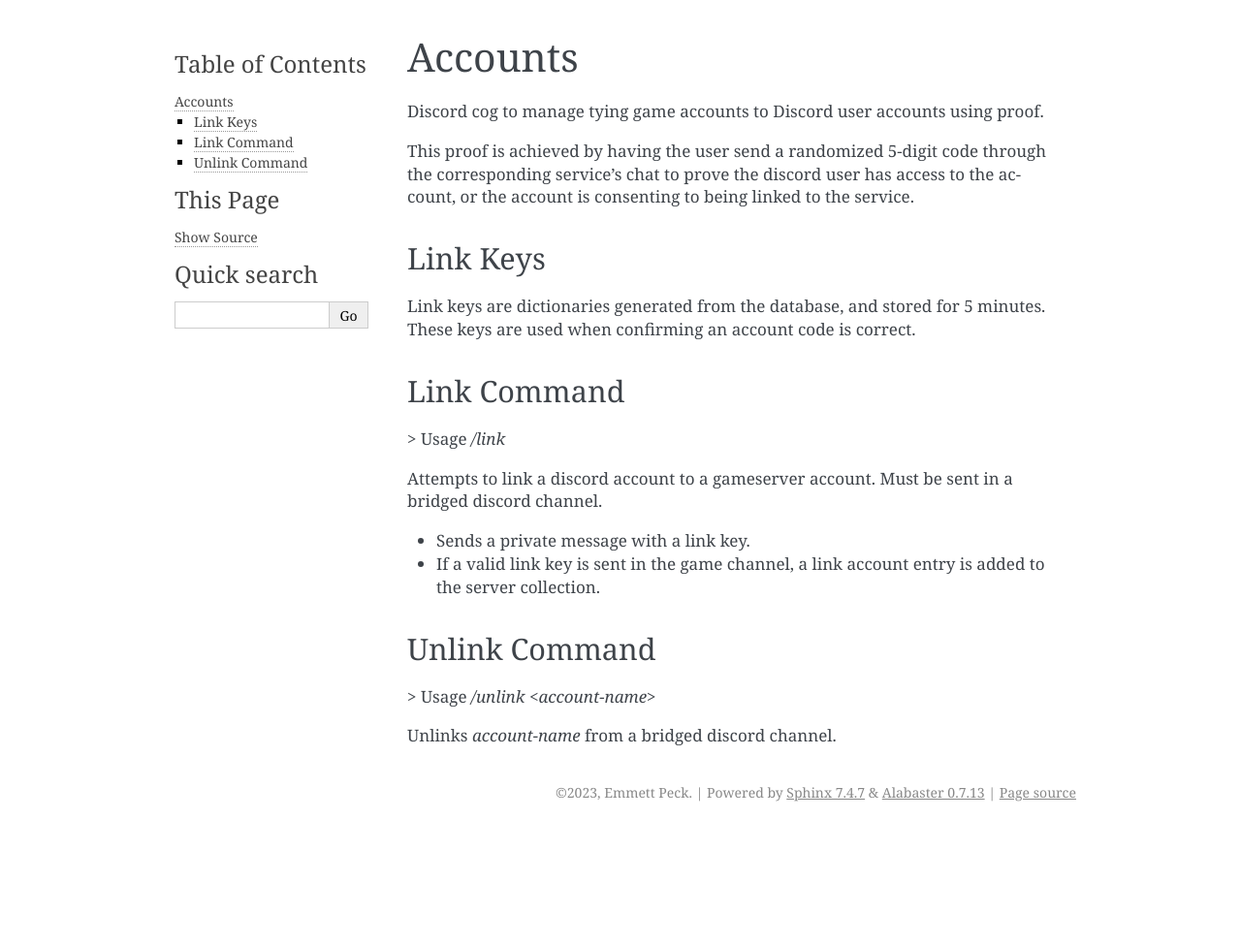
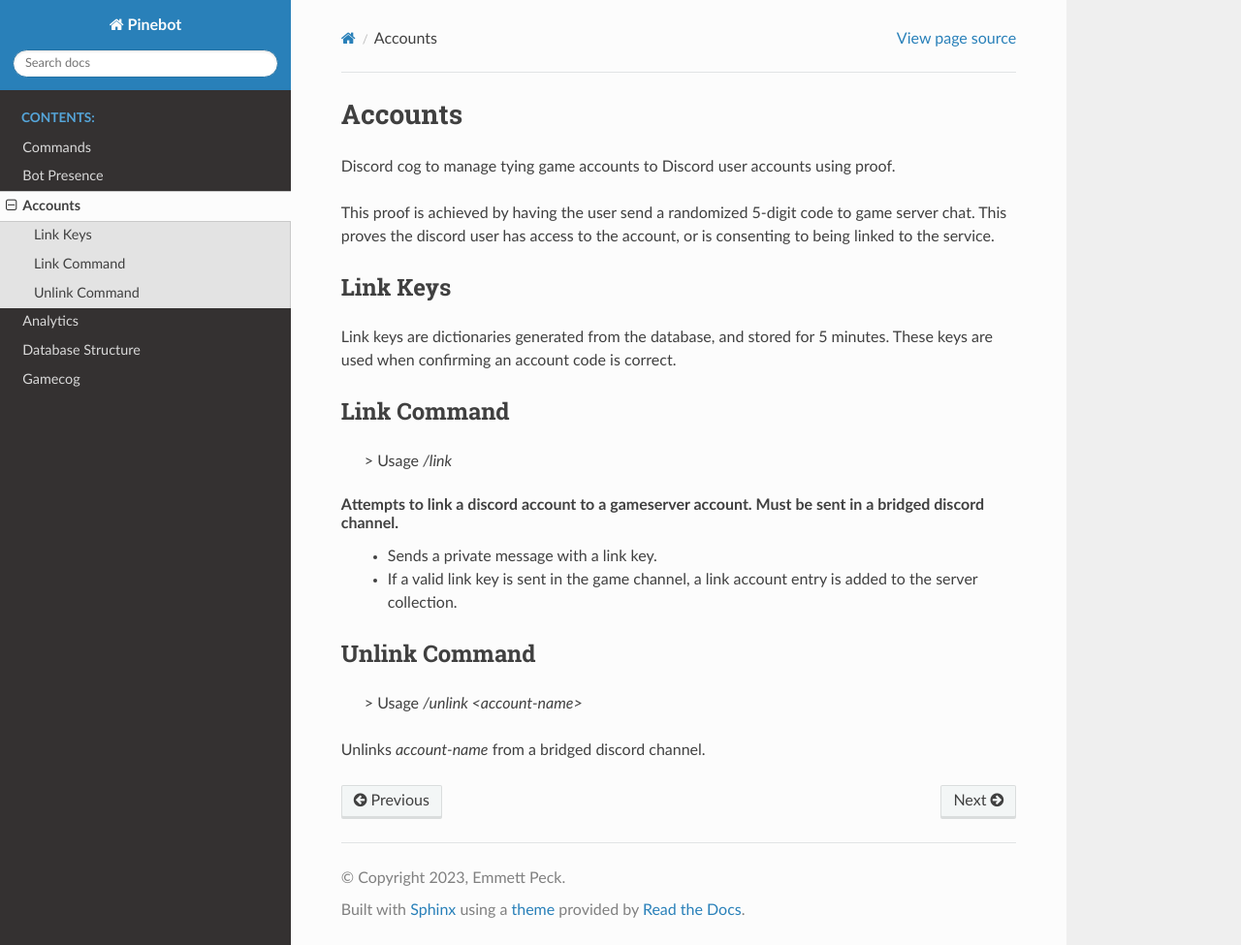
Before and after one commit to EmmettPeck/Pinebot, a Sphinx documentation site: the page built from docs/accounts.rst, in a window 1280 px wide and 975 px high. Shown: the whole window at 97% size. Built offline with Sphinx 7.4.7 and the Read the Docs theme 2.0.0, drawn with Linux system fonts in a browser that asks for light colours.

Commit message:
Read the Docs Theme * + Formatting changes to some documentation

```diff
--- a/docs/accounts.rst
+++ b/docs/accounts.rst
@@ -4,9 +4,7 @@ Accounts
 ========
 Discord cog to manage tying game accounts to Discord user accounts using proof.
 
-This proof is achieved by having the user send a randomized 5-digit code through
-the corresponding service's chat to prove the discord user has access to the
-account, or the account is consenting to being linked to the service.
+This proof is achieved by having the user send a randomized 5-digit code to game server chat. This proves the discord user has access to the account, or is consenting to being linked to the service.
 
 Link Keys
 ---------
@@ -14,15 +12,12 @@ Link keys are dictionaries generated from the database, and stored for 5 minutes
 
 Link Command
 ----
-> Usage `\/link`
-
+    > Usage `\/link`
 Attempts to link a discord account to a gameserver account. Must be sent in a bridged discord channel.
-
-* Sends a private message with a link key.
-* If a valid link key is sent in the game channel, a link account entry is added to the server collection.
+    * Sends a private message with a link key.
+    * If a valid link key is sent in the game channel, a link account entry is added to the server collection.
 
 Unlink Command
 ------
-> Usage `\/unlink <account-name>`
-
+    > Usage `\/unlink <account-name>`
 Unlinks `account-name` from a bridged discord channel.
--- a/docs/conf.py
+++ b/docs/conf.py
@@ -8,13 +8,15 @@
 
 project = 'Pinebot'
 copyright = '2023, Emmett Peck'
-author = 'Emmett Peck'
+author = 'EmmettPeck'
 release = '1.0'
 
 # -- General configuration ---------------------------------------------------
 # https://www.sphinx-doc.org/en/master/usage/configuration.html#general-configuration
 
-extensions = []
+extensions = [
+    'sphinx_rtd_theme',
+]
 
 templates_path = ['_templates']
 exclude_patterns = ['_build', 'Thumbs.db', '.DS_Store']
@@ -24,5 +26,5 @@ exclude_patterns = ['_build', 'Thumbs.db', '.DS_Store']
 # -- Options for HTML output -------------------------------------------------
 # https://www.sphinx-doc.org/en/master/usage/configuration.html#options-for-html-output
 
-html_theme = 'alabaster'
+html_theme = 'sphinx_rtd_theme'
 html_static_path = ['_static']
--- a/docs/owner.rst
+++ b/docs/owner.rst
@@ -9,7 +9,7 @@ Addserver Command
 > Usage `\/addserver {name, game, version, docker_name, ip, description}`
 Assigns current channel to a docker gameserver instance. Additionally, adds a dictionary to the Guilds entry for that channel.
 
-> **Warning**
-> Not all catches currently implemented, use with caution.
+.. warning::
+    Not all catches currently implemented, use with caution.
 
 ...
```
Also changed, not shown: docs/analytics.rst (+12 -12 lines), docs/database.rst (+9 -12 lines), docs/minecraft.rst (+10 -12 lines).
